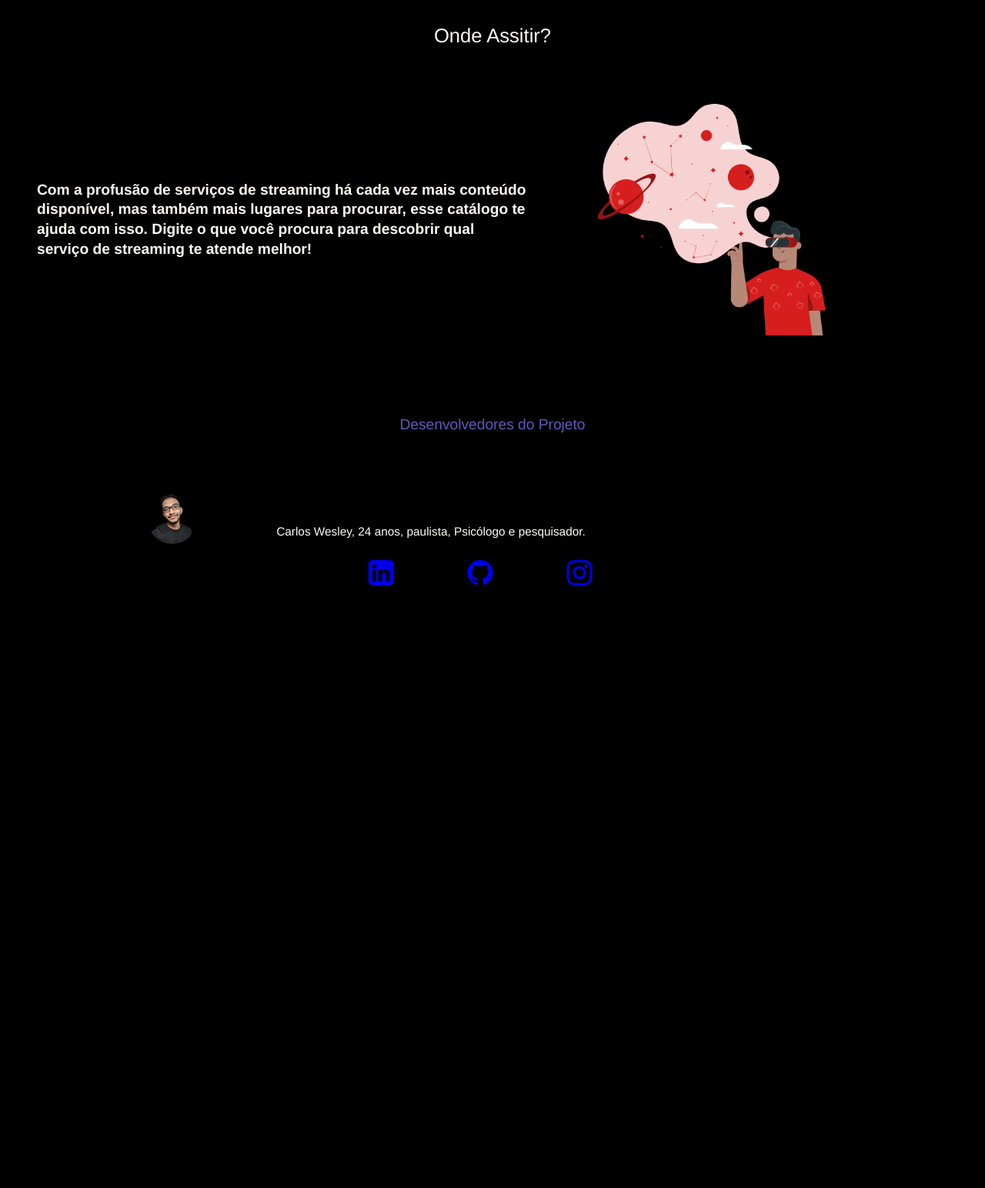
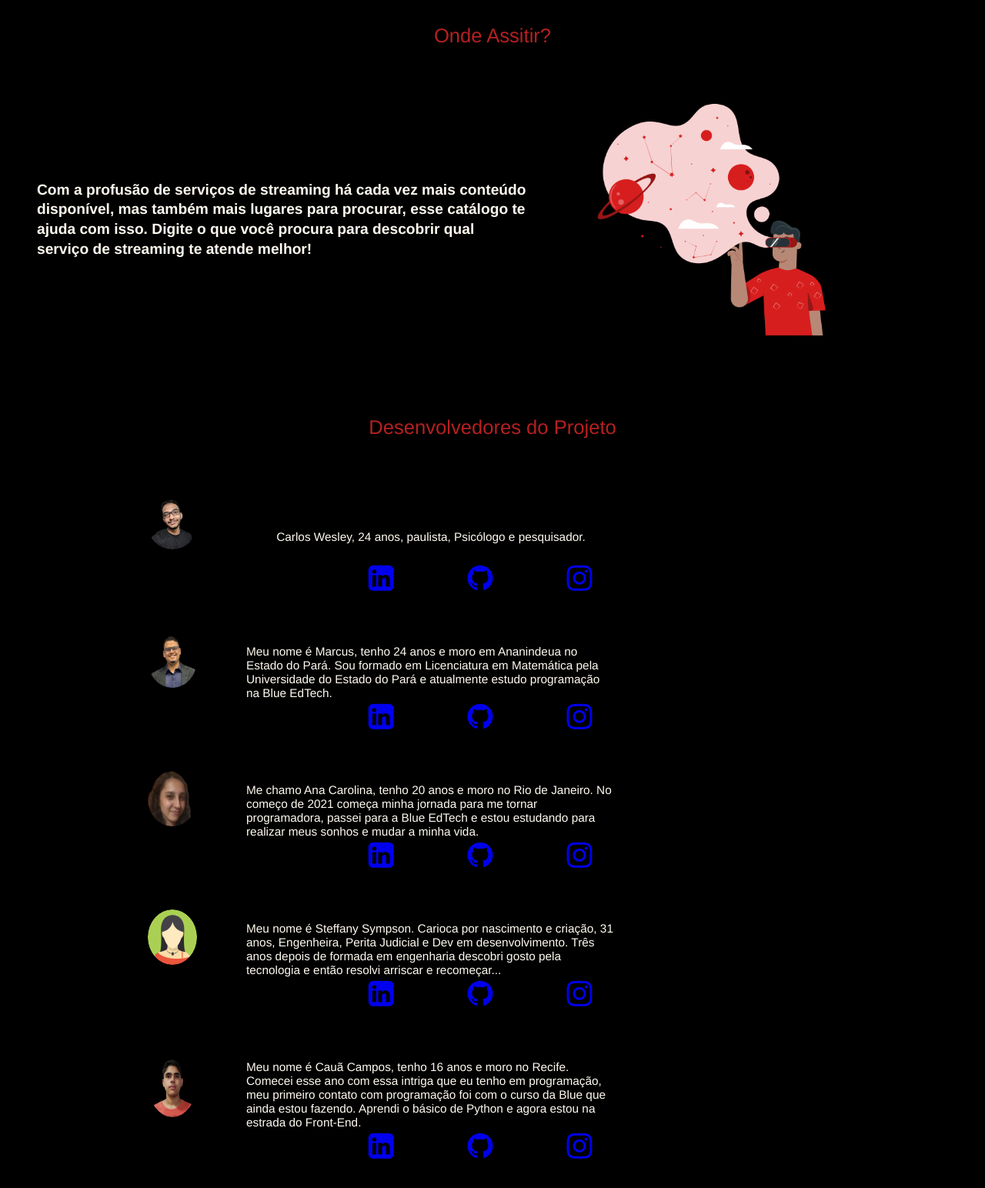
Before and after one commit to cauacampos/Projeto---Cat-logo, a Python web app: template templates/index.html in a window 1280 px wide. Shown: the part 97-1641 px from the top of the page at 77% size. Before the commit the page ends 858 px from the top, so only its background shows below. Run offline with Jinja, Linux system fonts and the light colour scheme; the template is opened without the code that fills it, so the values that code supplies are empty.

Commit message:
atualização seção devs

```diff
--- a/static/css/style.css
+++ b/static/css/style.css
@@ -41,7 +41,7 @@ body header p1 {
     display: flex;
     width: 100%;
     justify-content: center;
-    color: floralwhite;
+    color: rgb(182, 32, 32);
     padding: 2rem;
     font-size: 2vw;
 }
@@ -77,21 +77,21 @@ body section#devs{
 
 body section#devs P2 {
     font-family: 'Helvetica', serif;
-    font-size: 1.5vw;
+    font-size: 2vw;
     width: 100%;
     padding: 4rem;
     color: floralwhite;
     display: flex;
     justify-content: center;
-    color: rgb(101, 86, 189);
+    color: rgb(182, 32, 32);
     text-shadow: blanchedalmond 3px;
     }
 
-body section#devs div#carlos {
+body section#devs div#time {
     display: flex;
     flex-wrap: wrap;
 }
-body section#devs div#carlos img{
+body section#devs div#time img{
     width: 15%;
     padding: 1rem 4rem;
     margin-left: 8rem;
@@ -100,8 +100,9 @@ body section#devs div#carlos img{
     border-radius: 50%;
 }
 
-body section#devs div#carlos div#descrição {
+body section#devs div#time div#descrição {
     font-family: 'Helvetica', serif;
+    font-weight: 500;
     font-size: 1.2vw;
     width: 40%;
     padding: 2rem 2rem 0rem 0rem;
@@ -111,14 +112,14 @@ body section#devs div#carlos div#descrição {
     justify-content: center;
 }
 
-body section#devs div#carlos div#redes{
+body section#devs div#time div#redes{
     width: 100%;
     padding: 0rem 2rem 2rem 0rem;
     display: flex;
     justify-content: center;
 }
 
-body section#devs div#carlos div#redes a{
+body section#devs div#time div#redes a{
     font-size: 3vw;
     padding: 0rem 3rem 0rem 3rem;
 }
--- a/templates/index.html
+++ b/templates/index.html
@@ -15,18 +15,6 @@
         <div class="center">
             <div class="nav-left">
                 <a href=""><img src="../static/img/nineflix.png"></a>
-                <!-- <div class="menu-nav">
-                    <ul>
-                        <li><a href="#">Mais</a>
-                        <ul>
-                            <li><a href="#">Mais1</a>
-                            <li><a href="#">Mais2</a>
-                            <li><a href="#">Mais3</a>
-                            <li><a href="#">Mais4</a>
-                        </ul>
-                    </li>
-                    </ul>
-                </div> -->
             </div>
 
             <div class="clear"></div>
@@ -45,9 +33,93 @@
 
     <section id="devs">
         <P2> Desenvolvedores do Projeto </P2>
-        <div id=carlos>
-            <img src="../static/img/euzinho.png" alt="foto de :">
+        <div id=time>
+            <img src="../static/img/euzinho.png" alt="foto de carlos:">
             <div id=descrição> Carlos Wesley, 24 anos, paulista, Psicólogo e pesquisador. </div>
+            <div id="redes">
+                <a href="https://www.linkedin.com/in/carlos1500/" target="_blank"> <i class="fa fa-linkedin-square"
+                        aria-hidden="true"></i>
+                </a>
+
+                <a href="https://github.com/carlos1500" target="_blank">
+                    <i class="fa fa-github" aria-hidden="true"></i>
+                </a>
+
+                <a href="https://www.instagram.com/espacopoiesis/" target="_blank">
+                    <i class="fa fa-instagram" aria-hidden="true"></i>
+                </a>
+            </div>
+
+
+        </div>
+        <div id=time>
+            <img src="../static/img/marcus.png" alt="foto de marcus:">
+            <div id=descrição> Meu nome é Marcus, tenho 24 anos e moro em Ananindeua no Estado do Pará. Sou formado em
+                Licenciatura em Matemática pela Universidade do Estado do Pará e atualmente estudo programação na Blue
+                EdTech. </div>
+            <div id="redes">
+                <a href="https://www.linkedin.com/in/carlos1500/" target="_blank"> <i class="fa fa-linkedin-square"
+                        aria-hidden="true"></i>
+                </a>
+
+                <a href="https://github.com/carlos1500" target="_blank">
+                    <i class="fa fa-github" aria-hidden="true"></i>
+                </a>
+
+                <a href="https://www.instagram.com/espacopoiesis/" target="_blank">
+                    <i class="fa fa-instagram" aria-hidden="true"></i>
+                </a>
+            </div>
+
+
+        </div>
+        <div id=time>
+            <img src="../static/img/perfilq.png" alt="foto de Ana:">
+            <div id=descrição> Me chamo Ana Carolina, tenho 20 anos e moro no Rio de Janeiro. No começo de 2021 começa
+                minha jornada para me tornar programadora, passei para a Blue EdTech e estou estudando para realizar
+                meus sonhos e mudar a minha vida.</div>
+            <div id="redes">
+                <a href="https://www.linkedin.com/in/carlos1500/" target="_blank"> <i class="fa fa-linkedin-square"
+                        aria-hidden="true"></i>
+                </a>
+
+                <a href="https://github.com/carlos1500" target="_blank">
+                    <i class="fa fa-github" aria-hidden="true"></i>
+                </a>
+
+                <a href="https://www.instagram.com/espacopoiesis/" target="_blank">
+                    <i class="fa fa-instagram" aria-hidden="true"></i>
+                </a>
+            </div>
+
+
+        </div>
+        <div id=time>
+            <img src="../static/img/avataf.png" alt="foto de Steffany:">
+            <div id=descrição>Meu nome é Steffany Sympson. Carioca por nascimento e criação, 31 anos, Engenheira, Perita
+                Judicial e Dev em desenvolvimento. Três anos depois de formada em engenharia descobri gosto pela
+                tecnologia e então resolvi arriscar e recomeçar... </div>
+            <div id="redes">
+                <a href="https://www.linkedin.com/in/carlos1500/" target="_blank"> <i class="fa fa-linkedin-square"
+                        aria-hidden="true"></i>
+                </a>
+
+                <a href="https://github.com/carlos1500" target="_blank">
+                    <i class="fa fa-github" aria-hidden="true"></i>
+                </a>
+
+                <a href="https://www.instagram.com/espacopoiesis/" target="_blank">
+                    <i class="fa fa-instagram" aria-hidden="true"></i>
+                </a>
+            </div>
+
+
+        </div>
+        <div id=time>
+            <img src="../static/img/cauaft.png" alt="foto de Cauã:">
+            <div id=descrição>Meu nome é Cauã Campos, tenho 16 anos e moro no Recife. Comecei esse ano com essa intriga
+                que eu tenho em programação, meu primeiro contato com programação foi com o curso da Blue que ainda
+                estou fazendo. Aprendi o básico de Python e agora estou na estrada do Front-End.</div>
             <div id="redes">
                 <a href="https://www.linkedin.com/in/carlos1500/" target="_blank"> <i class="fa fa-linkedin-square"
                         aria-hidden="true"></i>
```
Also changed, not shown: static/img/cauaft.png (added), static/img/marcus.png (added), static/img/perfilq.png (added).
